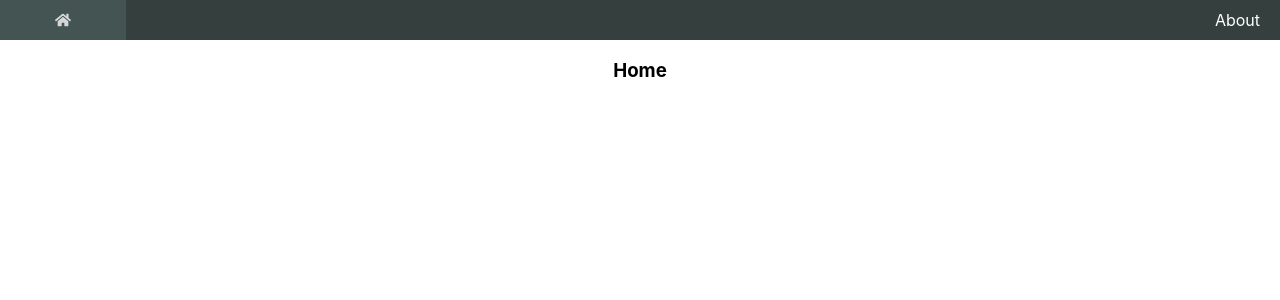
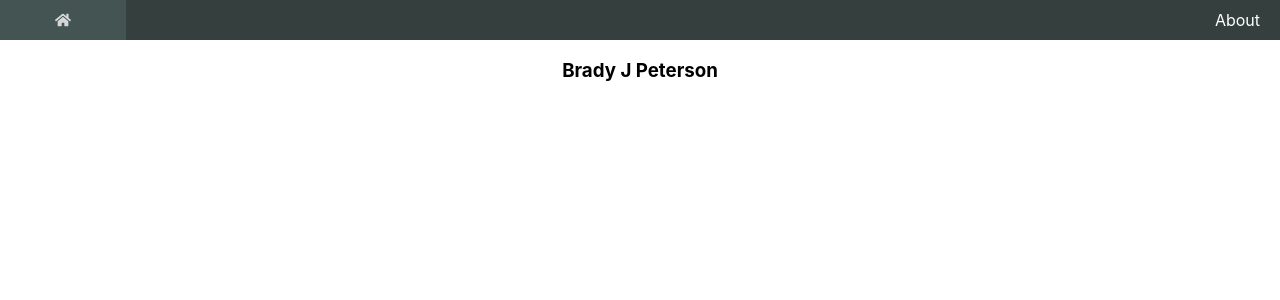
Before and after one commit to bpeterson1663/personal-portfolio, a React app: page / in a window 1280 px wide. Shown: the top 300 px of the page. Built offline with nearby package versions, Linux system fonts and the light colour scheme.

Commit message:
feat(pages): create all pages

```diff
--- a/src/components/Pages/About.tsx
+++ b/src/components/Pages/About.tsx
@@ -1,5 +1,6 @@
 import React from 'react'
 import { Page } from '../Common/index'
+
 export const About: React.FC = (): JSX.Element => {
   return <Page title="About"></Page>
 }
--- /dev/null
+++ b/src/components/Pages/Contact.tsx
@@ -0,0 +1,6 @@
+import React from 'react'
+import { Page } from '../Common/index'
+
+export const Contact: React.FC = (): JSX.Element => {
+  return <Page title="Contact"></Page>
+}
--- /dev/null
+++ b/src/components/Pages/Experience.tsx
@@ -0,0 +1,6 @@
+import React from 'react'
+import { Page } from '../Common/index'
+
+export const Experience: React.FC = (): JSX.Element => {
+  return <Page title="Experience"></Page>
+}
--- a/src/components/Pages/Home.tsx
+++ b/src/components/Pages/Home.tsx
@@ -2,5 +2,5 @@ import React from 'react'
 import { Page } from '../Common/index'
 
 export const Home: React.FC = (): JSX.Element => {
-  return <Page title="Home"></Page>
+  return <Page title="Brady J Peterson"></Page>
 }
--- /dev/null
+++ b/src/components/Pages/Projects.tsx
@@ -0,0 +1,6 @@
+import React from 'react'
+import { Page } from '../Common/index'
+
+export const Projects: React.FC = (): JSX.Element => {
+  return <Page title="Projects"></Page>
+}
```
